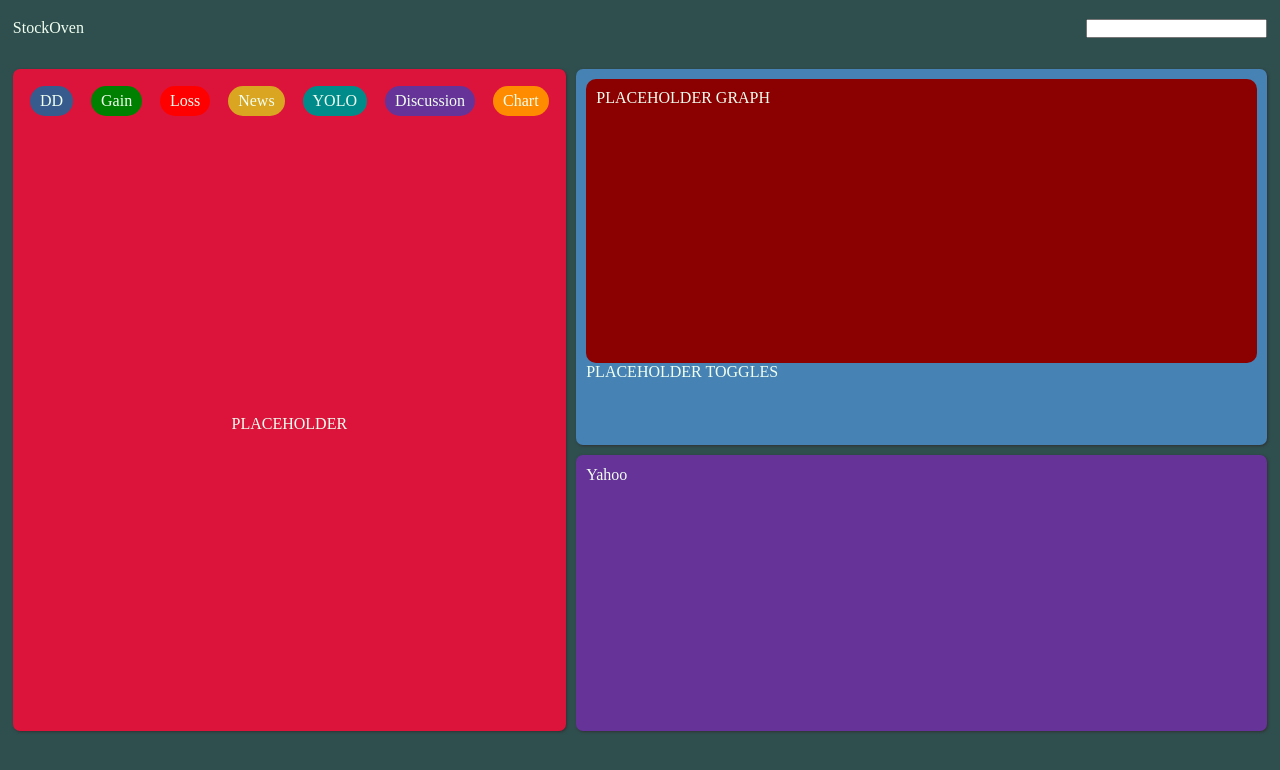
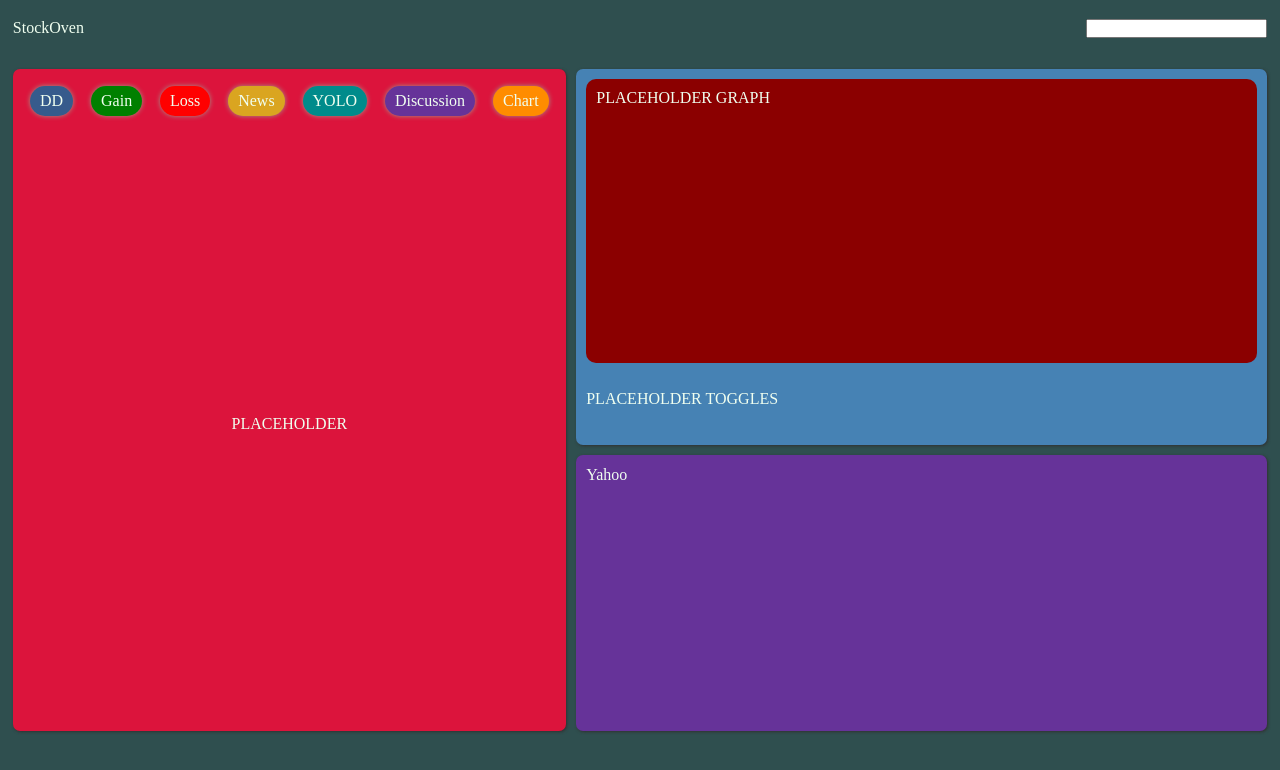
Before and after one commit to krushilnaik/StockOven-MERN-old, a React (Create React App) app: page / in a window 1280 px wide. Shown: the top 770 px of the page. Built offline with nearby package versions, Linux system fonts and the light colour scheme.

Commit message:
style improvements

```diff
--- a/src/views/scss/GraphComponent.scss
+++ b/src/views/scss/GraphComponent.scss
@@ -16,5 +16,6 @@
 		display: flex;
 		flex-direction: row;
 		justify-content: space-between;
+		align-self: center;
 	}
 }
--- a/src/views/scss/RedditComponent.scss
+++ b/src/views/scss/RedditComponent.scss
@@ -14,6 +14,8 @@
 		.flair-button {
 			border-radius: 15px;
 			background-color: antiquewhite;
+			border: none;
+			box-shadow: 0 0 5px #a1978a;
 			width: fit-content;
 			padding: 6px 10px;
 			color: honeydew;
```
